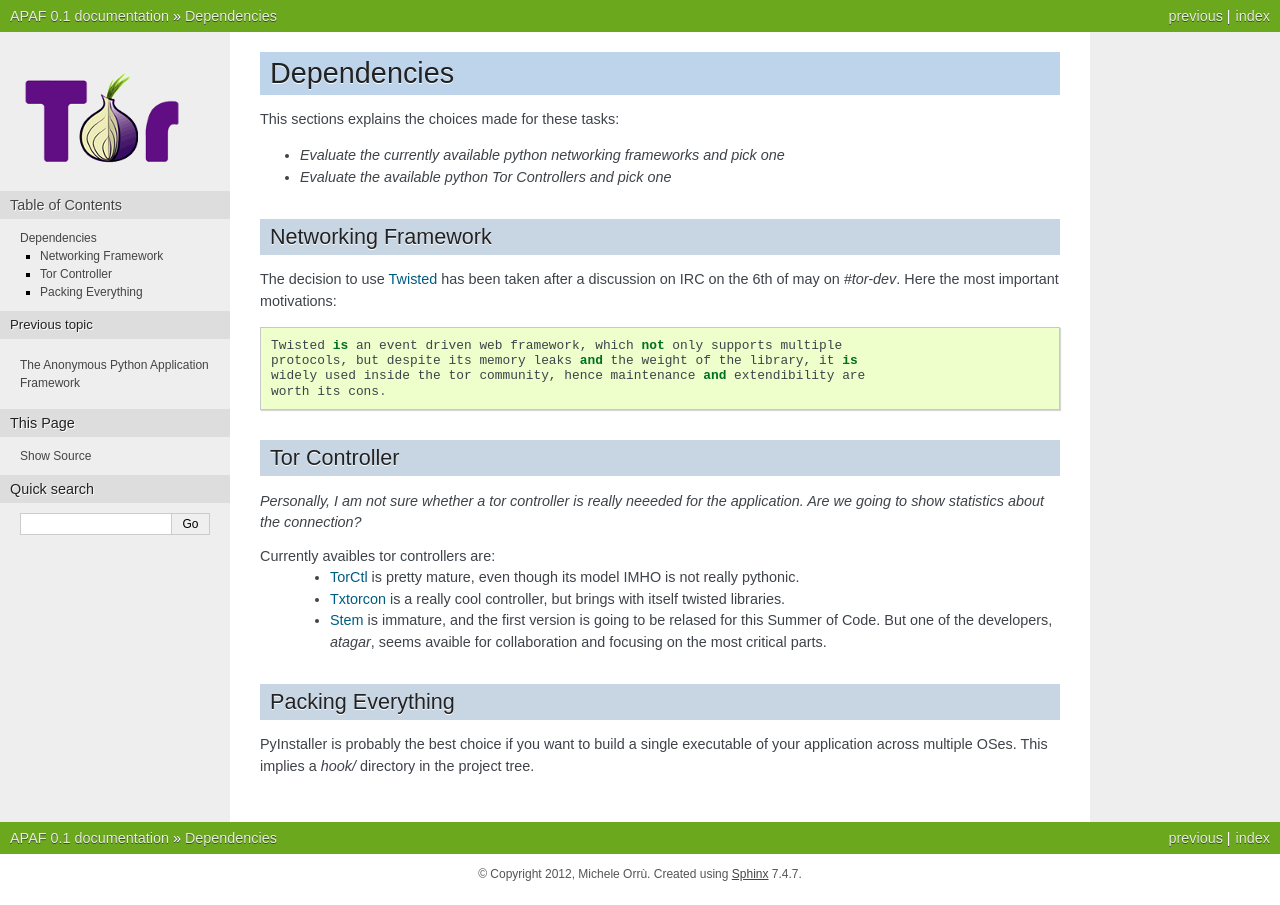
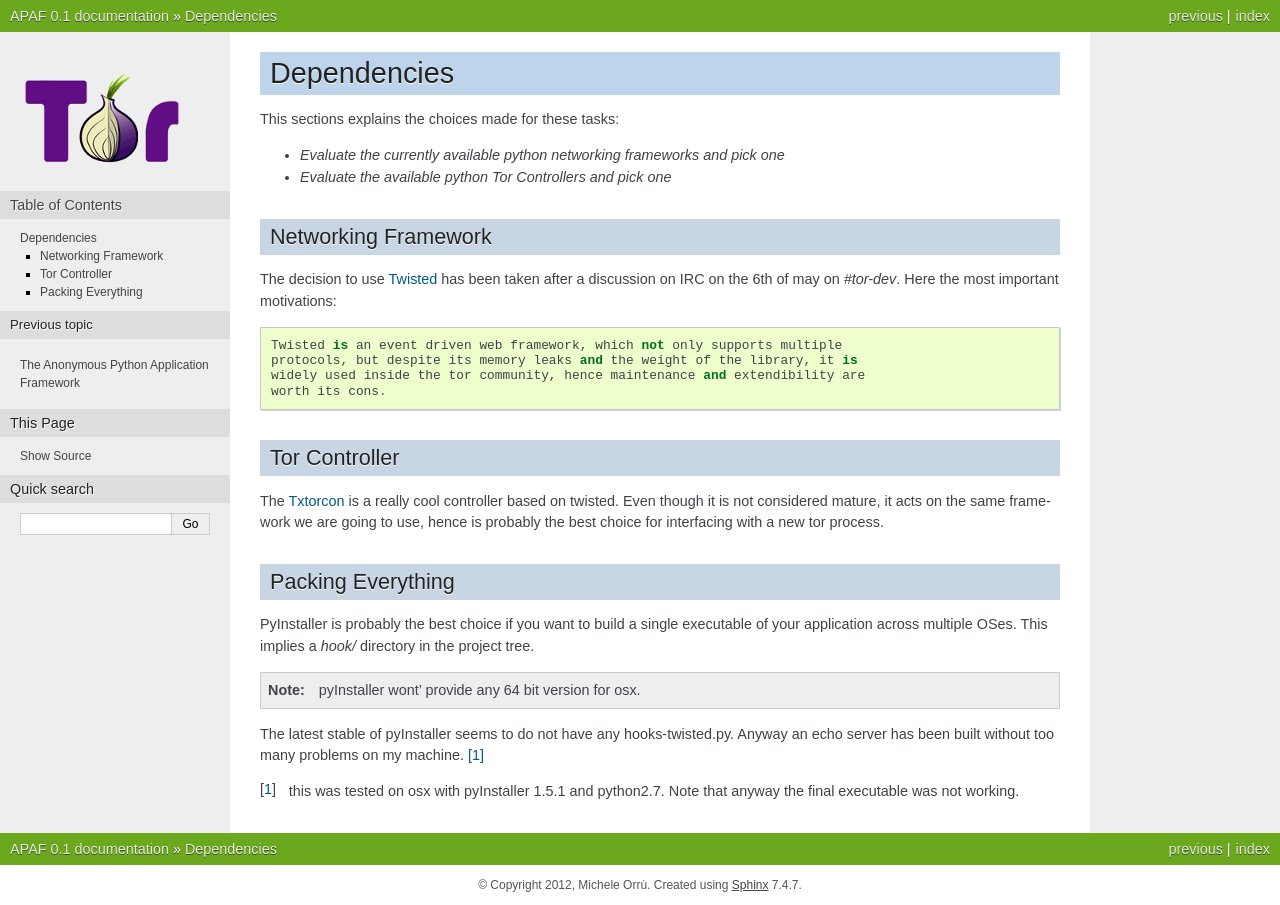
Before and after one commit to globaleaks/APAF, a Sphinx documentation site: the page built from docs/source/dependencies.rst, in a window 1280 px wide. Built offline with Sphinx 7.4.7, drawn with Linux system fonts in a browser that asks for light colours.

Commit message:
updating dependency state: using twisted and testing pyInstaller

```diff
--- a/docs/source/dependencies.rst
+++ b/docs/source/dependencies.rst
@@ -17,22 +17,13 @@
     widely used inside the tor community, hence maintenance and extendibility are
     worth its cons.
 
+
 Tor Controller
 --------------
-
-*Personally, I am not sure whether a tor controller is really neeeded for the
-application. Are we going to show statistics about the connection?*
-
-Currently avaibles tor controllers are:
-    - `TorCtl <https://gitweb.torproject.org/torctl.git/>`_ is pretty mature,
-      even though its model IMHO is not really pythonic.
-    - `Txtorcon <http://readthedocs.org/docs/txtorcon/en/latest/>`_ is a really
-      cool controller, but brings with itself twisted libraries.
-    - `Stem <https://gitweb.torproject.org/stem.git>`_ is immature, and the
-      first version is going to be relased for this Summer of Code. But one of
-      the developers, `atagar`, seems avaible for collaboration and focusing on
-      the most critical parts.
-
+The `Txtorcon <http://readthedocs.org/docs/txtorcon/en/latest/>`_ is a really
+cool controller based on twisted. Even though it is not considered mature, it
+acts on the same framework we are going to use, hence is probably the best
+choice for interfacing with a new tor process.
 
 
 Packing Everything
@@ -41,3 +32,17 @@
 PyInstaller is probably the best choice if you want to build a single executable
 of your application across multiple OSes. This implies a `hook/` directory in
 the project tree.
+
+
+.. note ::
+    pyInstaller wont' provide any 64 bit version for osx.
+
+
+The latest stable of pyInstaller seems to do not have any hooks-twisted.py.
+Anyway an echo server has been built without too many problems on my
+machine. [1]_
+
+
+
+.. [1] this was tested on osx with pyInstaller 1.5.1 and python2.7. Note that
+         anyway the final executable was not working.
```
